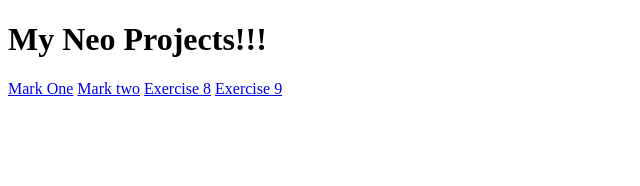
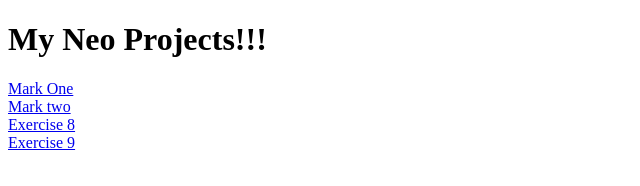
Before and after one commit to SarawadeShrutika/Demo_Site, a plain HTML site: page index.html in a window 1280 px wide. Shown: the whole page, without its empty margins (0-640 px from the left). Drawn offline with Linux system fonts and the light colour scheme.

Commit message:
Breaks added
added Break to hyperlinks

```diff
--- a/index.html
+++ b/index.html
@@ -8,9 +8,9 @@
 </head>
 <body>
     <h1>My Neo Projects!!!</h1>
-    <a href="https://replit.com/@shrutikasarawad/MarkOne#index.js">Mark One</a>
-    <a href="https://replit.com/@shrutikasarawad/MarkTwo#index.js">Mark two</a>
-    <a href="https://replit.com/@shrutikasarawad/Exercise08#index.js">Exercise 8</a>
+    <a href="https://replit.com/@shrutikasarawad/MarkOne#index.js">Mark One</a><br>
+    <a href="https://replit.com/@shrutikasarawad/MarkTwo#index.js">Mark two</a><br>
+    <a href="https://replit.com/@shrutikasarawad/Exercise08#index.js">Exercise 8</a><br>
     <a href="https://replit.com/@shrutikasarawad/SuperbSatisfiedCgibin#index.js">Exercise 9</a>
 </body>
 </html>
```
